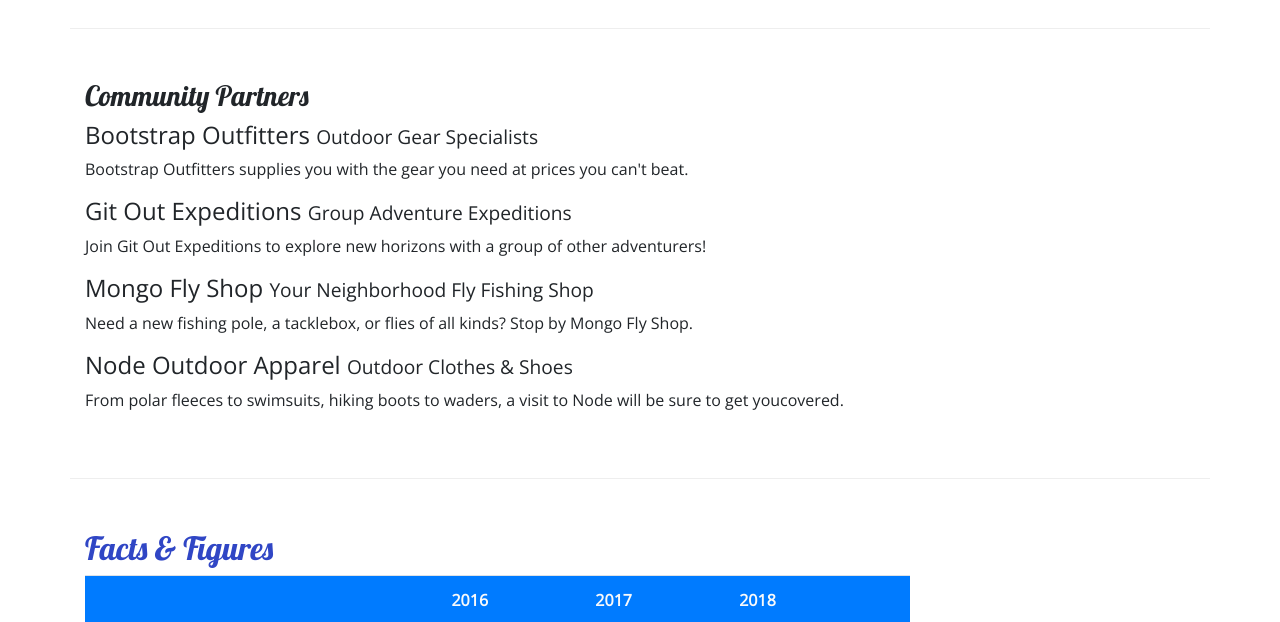
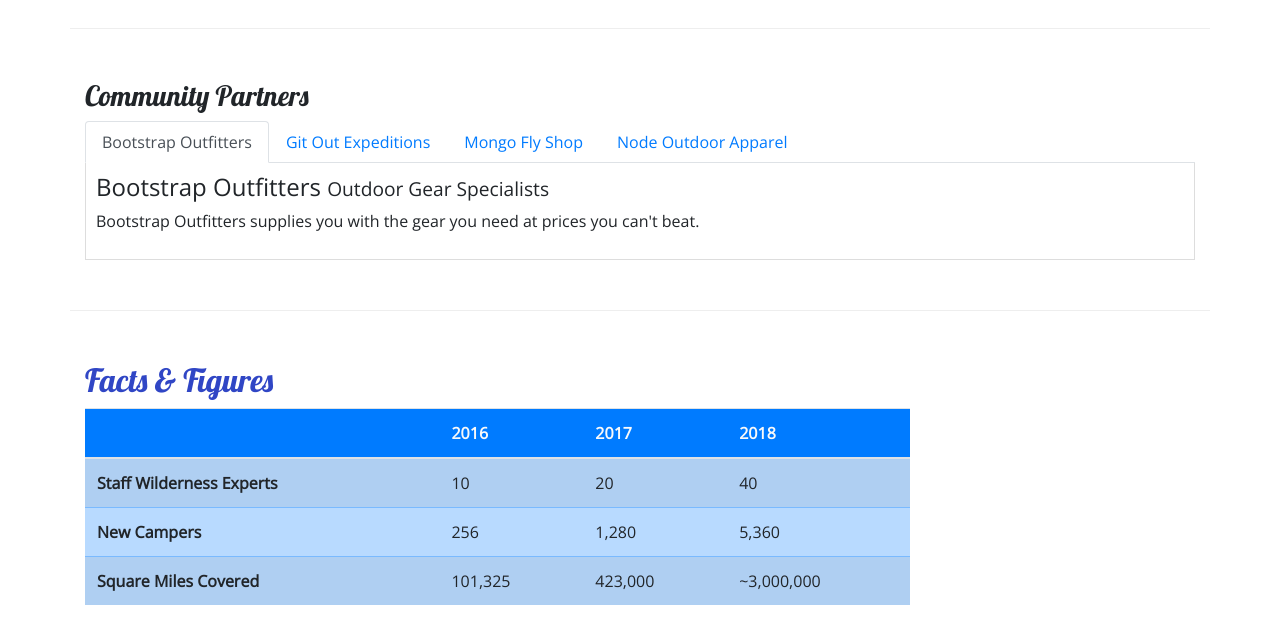
Before and after one commit to Cyrun2/nucamp, a website: page aboutus.html in a window 1280 px wide. Shown: the part 800-1422 px from the top of the page. Drawn offline with nearby package versions, Linux system fonts and the light colour scheme.

Commit message:
Added tabs to about us

```diff
--- a/aboutus.html
+++ b/aboutus.html
@@ -7,7 +7,7 @@
 
     <link rel="stylesheet" href="/node_modules/bootstrap/dist/css/bootstrap.min.css">
 
-    <link rel="stylesheet" href="/node_modules/font-awesome/css/font-awesome.min.css" />
+    <link rel="stylesheet" href="node_modules/font-awesome/css/font-awesome.min.css" />
     <link rel="stylesheet" href="node_modules/bootstrap-social/bootstrap-social.css" />
     <link rel="stylesheet" href="https://fonts.googleapis.com/css?family=Lobster|Open+Sans" />
     <link rel="stylesheet" href="css/styles.css" />
@@ -114,18 +114,46 @@
         <div class="row row-content">
             <div class="col">
                 <h3>Community Partners</h3>
-                <h4>Bootstrap Outfitters <small>Outdoor Gear Specialists</small></h4>
-                <p class="d-none d-sm-block">Bootstrap Outfitters supplies you with the gear you need
-                    at prices you can't beat.</p>
-                <h4>Git Out Expeditions <small>Group Adventure Expeditions</small></h4>
-                <p class="d-none d-sm-block">Join Git Out Expeditions to explore new horizons with
-                    a group of other adventurers!</p>
-                <h4>Mongo Fly Shop <small>Your Neighborhood Fly Fishing Shop</small></h4>
-                <p class="d-none d-sm-block">Need a new fishing pole, a tacklebox, or flies of all kinds?
-                    Stop by Mongo Fly Shop.</p>
-                <h4>Node Outdoor Apparel <small>Outdoor Clothes & Shoes</small></h4>
-                <p class="d-none d-sm-block">From polar fleeces to swimsuits, hiking boots to waders,
-                    a visit to Node will be sure to get youcovered.</p>
+                <ul class="nav nav-tabs">
+                    <li class="nav-item">
+                        <a class="nav-link active" href="#bootstrap" role="tab" data-toggle="tab">
+                            Bootstrap Outfitters</a>
+                    </li>
+                    <li class="nav-item">
+                        <a class="nav-link" href="#git" role="tab" data-toggle="tab">
+                        Git Out Expeditions</a>
+                    </li>
+                    <li class="nav-item">
+                        <a class="nav-link" href="#mongo" role="tab" data-toggle="tab">
+                        Mongo Fly Shop</a>
+                    </li>
+                    <li class="nav-item">
+                        <a class="nav-link" href="#git" role="tab" data-toggle="tab">
+                            Node Outdoor Apparel</a>
+                    </li>
+                </ul>
+                <div class="tab-content">
+                    <div role="tabpanel" class="tab-pane fade show active" id="bootstrap">
+                        <h4>Bootstrap Outfitters <small>Outdoor Gear Specialists</small></h4>
+                        <p class="d-none d-sm-block">Bootstrap Outfitters supplies you with the gear
+                            you need at prices you can't beat.</p>
+                    </div>
+                    <div role="tabpanel" class="tab-pane fade" id="git">
+                        <h4>Git Out Expeditions <small>Group Adventure Expeditions</small></h4>
+                        <p class="d-none d-sm-block">Join Git Out Expeditions to explore new horizons
+                            with a group of other adventurers!</p>
+                    </div>
+                    <div role="tabpanel" class="tab-pane fade" id="mongo">
+                        <h4>Mongo Fly Shop <small>Your Neighborhood Fly Fishing Shop</small></h4>
+                        <p class="d-none d-sm-block">Need a new fishing pole, a tacklebox,
+                            or flies of all kinds? Stop by Mongo Fly Shop.</p>
+                    </div>
+                    <div role="tabpanel" class="tab-pane fade" id="node">
+                        <h4>Node Outdoor Apparel <small>Outdoor Clothes & Shoes</small></h4>
+                        <p class="d-none d-sm-block">From polar fleeces to swimsuits,
+                            hiking boots to waders, a visit to Node will be sure to get youcovered.</p>
+                    </div>
+                </div>
             </div>
         </div>
         <div class="row row-content">
--- a/css/styles.css
+++ b/css/styles.css
@@ -35,3 +35,9 @@
 .navbar{
     background-color: #901CAD;
 }
+
+.tab-content{
+    border: 1px solid #DDD;
+    border-top: none;
+    padding: 10px;
+}
```
